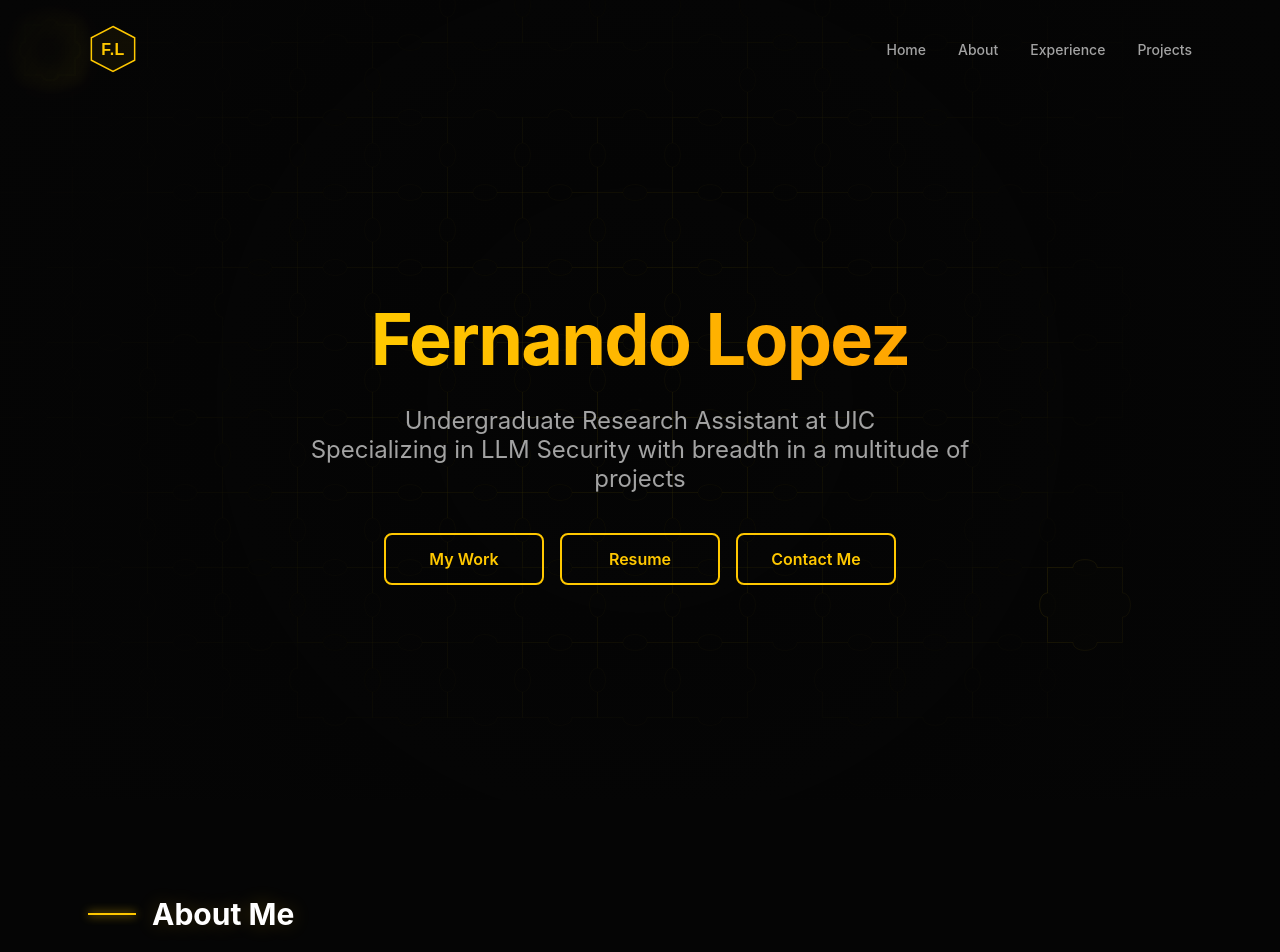
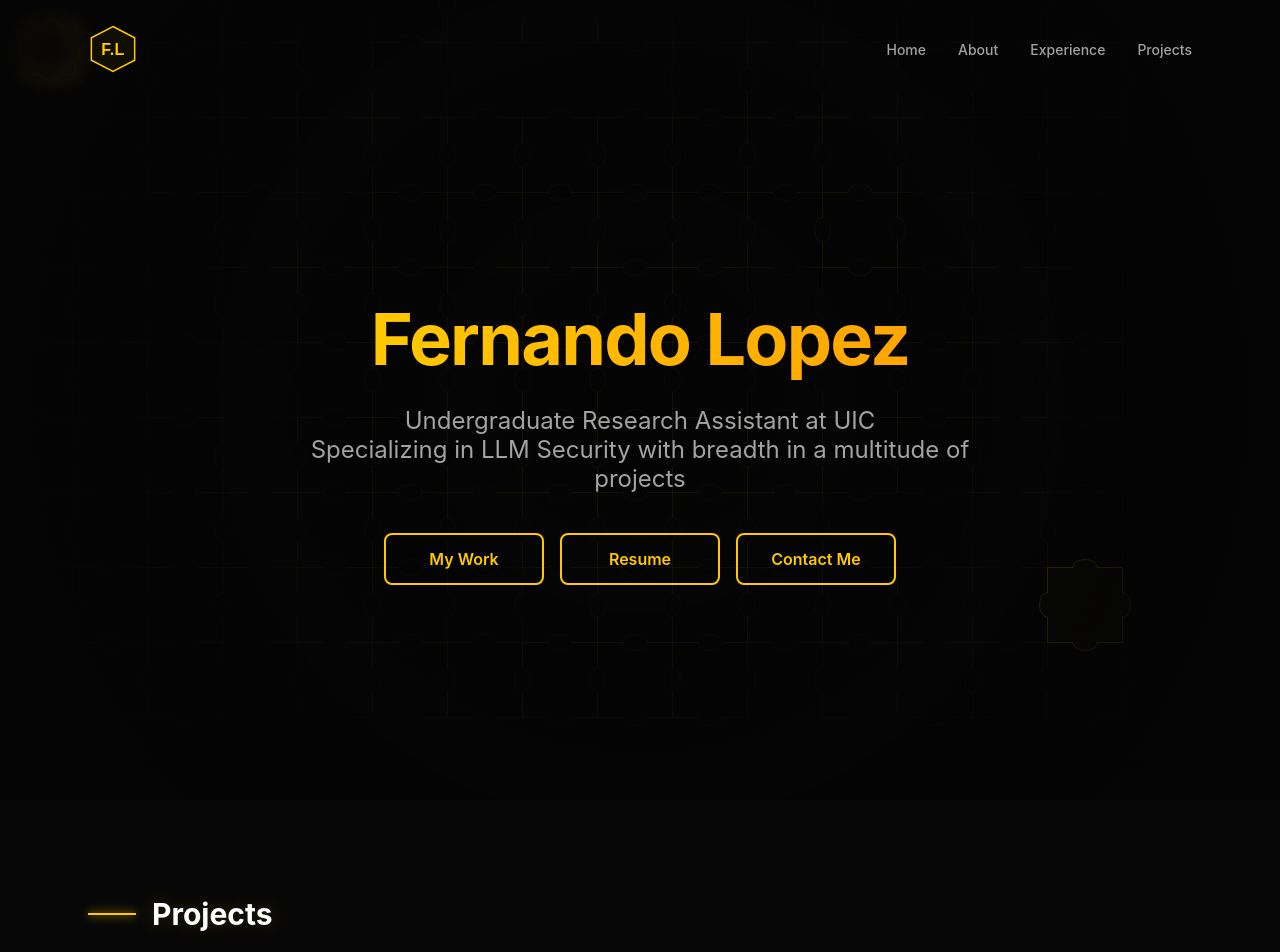
Before and after one commit to FernandoLpz0911/Personal-Webpage, a React (Vite) app in the folder PersonalWebpage/: page / in a window 1280 px wide. Shown: the top 952 px of the page. Built offline with nearby package versions, Linux system fonts and the light colour scheme.

Commit message:
better ordering and unnecessary footer

```diff
--- a/PersonalWebpage/src/App.jsx
+++ b/PersonalWebpage/src/App.jsx
@@ -15,16 +15,10 @@ function App() {
       <Navbar />
       <div className="content-layer">
         <Hero />
+        <Projects />
+        <Experience />
         <About />
-        <Experience />
-        <Projects />
       </div>
-      <footer className="app-footer">
-        <div className="footer-logo">
-          <Logo width={50} height={50} />
-        </div>
-        <p>&copy; {new Date().getFullYear()} Fernando Lopez. All rights reserved.</p>
-      </footer>
     </main>
   );
 }
--- a/PersonalWebpage/src/components/Projects.jsx
+++ b/PersonalWebpage/src/components/Projects.jsx
@@ -50,7 +50,7 @@ const Projects = () => {
       <div className="container">
         <h2 className="section-title">
           <span className="section-line"></span>
-          Selected Projects
+          Projects
         </h2>
 
         <div className="projects-grid">
```
